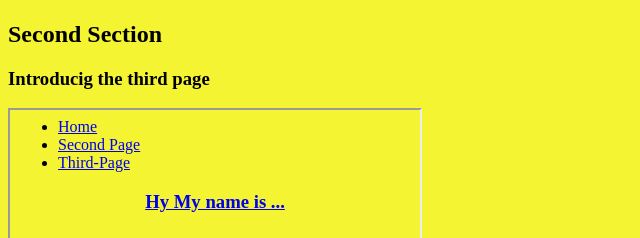
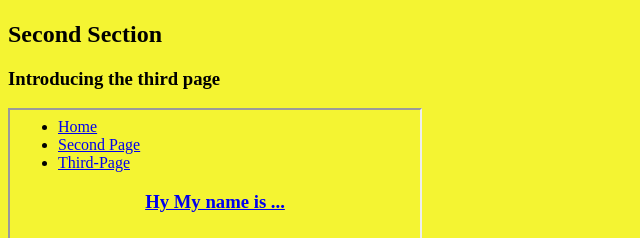
Before and after one commit to alenCampus/alenCampus.github.io, a plain HTML site: page index.html in a window 1280 px wide. Shown: the part 562-800 px from the top of the page, 0-640 px from the left. Drawn offline with Linux system fonts and the light colour scheme.

Commit message:
Corrected Syntax error

```diff
--- a/index.html
+++ b/index.html
@@ -34,7 +34,7 @@
 	<section>
 		<h2>Second Section</h2>
 		<article>
-			<h3>Introducig the third page</h3>
+			<h3>Introducing the third page</h3>
 			<iframe src="file3.html" height="150" width="410" class="iframe-section-three">
 			</iframe>
 		</article>
```
